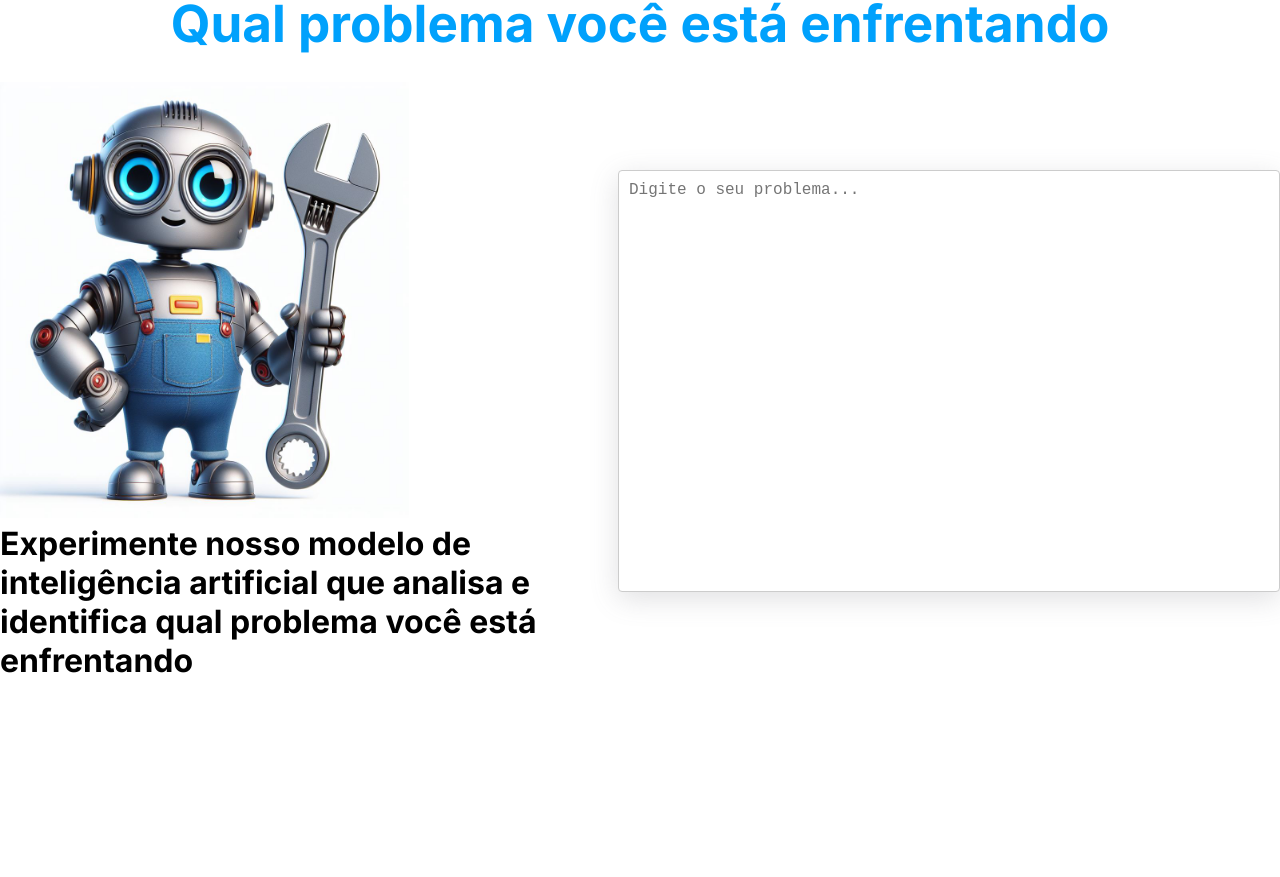
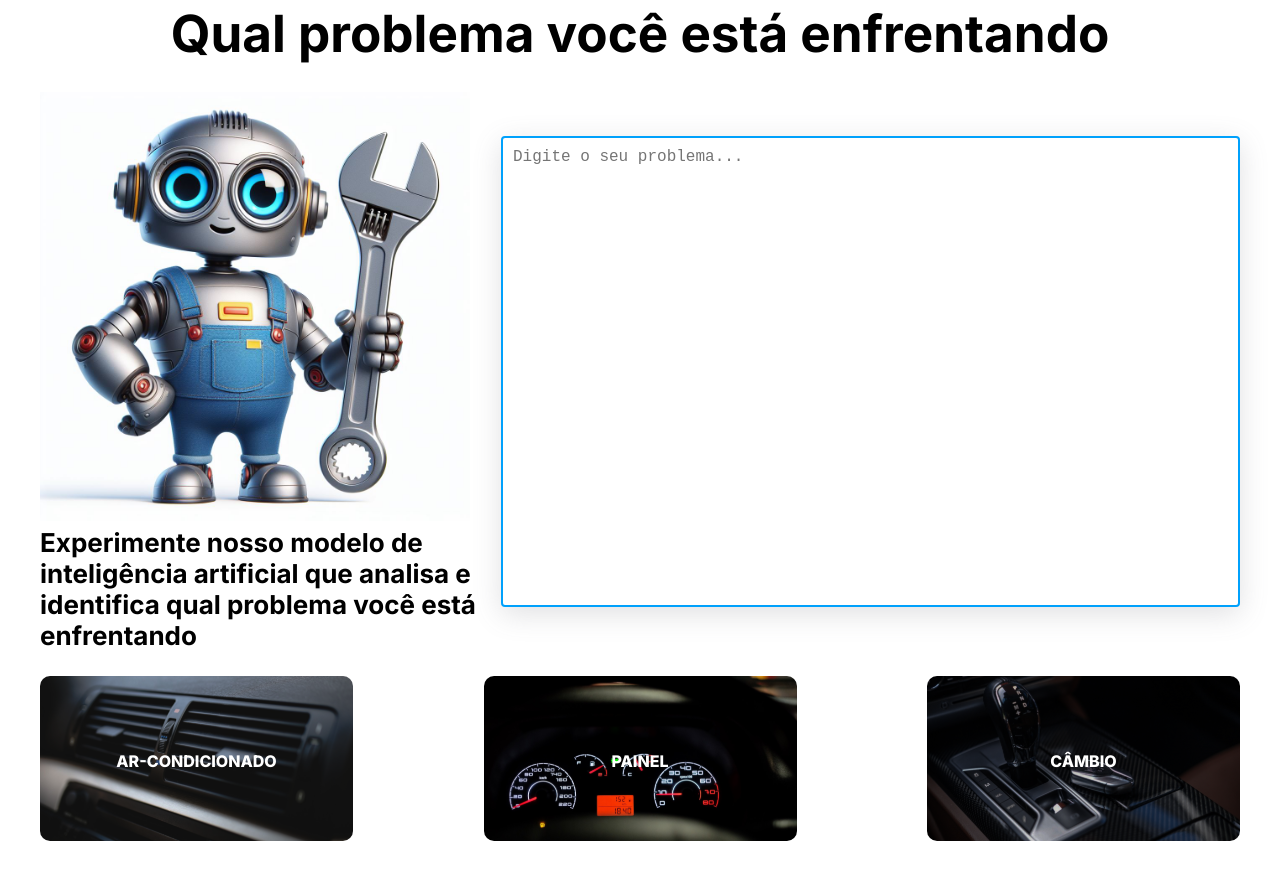
Before and after one commit to GabAraujo08/MecanicaAgil, a React (Vite) app in the folder mecanica-agil/: page / in a window 1280 px wide. Shown: the part 694-1571 px from the top of the page. Before the commit the page ends 1389 px from the top, so only its background shows below. Built offline with nearby package versions, Linux system fonts and the light colour scheme.

Commit message:
Finalizando a pagina principal :D

```diff
--- a/mecanica-agil/src/App.css
+++ b/mecanica-agil/src/App.css
@@ -6,5 +6,13 @@
     padding: 0;
     box-sizing: border-box;
     list-style: none;
+}
 
+.margem{
+    max-width: 1200px;
+    display: flex;
+    flex-direction: column;
+    align-items: center;
+
+    margin: 0 auto;
 }
--- a/mecanica-agil/src/App.tsx
+++ b/mecanica-agil/src/App.tsx
@@ -3,6 +3,9 @@ import Banner from './Componentes/PagPrincipal/Banner/Banner'
 import Beneficios from './Componentes/PagPrincipal/Beneficios/Beneficios'
 import Header from './Componentes/PagPrincipal/Header/Header'
 import Diagnostico from './Componentes/PagPrincipal/Diagnostico/Diagnostico'
+import Serviços from './Componentes/PagPrincipal/Serviços/Serviços'
+import Depoimento from './Componentes/PagPrincipal/Depoimento/Depoimento'
+import Footer from './Componentes/PagPrincipal/Footer/Footer'
 
 function App() {
   return (
@@ -10,8 +13,13 @@ function App() {
     <main className='global'>
     <Header />
     <Banner />
+    <section className='margem'>
     <Beneficios />
     <Diagnostico />
+    <Serviços />
+    <Depoimento />
+    <Footer />
+    </section>
     </main>
 
     </>
--- /dev/null
+++ b/mecanica-agil/src/Componentes/PagPrincipal/Depoimento/Depoimento.tsx
@@ -0,0 +1,27 @@
+import '../Depoimento/style.css'
+import ArrowLeft from '../../../assets/img/arrow-left.png'
+import ArrowRight from '../../../assets/img/arrow-right.png'
+
+const Depoimento = () => {
+        return (
+            <section id="depoimentos" className="depoimentos">
+                <i><img src={ArrowLeft} alt=""/></i>
+                <div className="depoimento">
+                    <h2>Conserto de ar-condicionado </h2>
+                    <p>“Com certeza voltarei a usar o serviço, me ajudou muito quando eu estava sem saber o que fazer para
+                        solucionar meu problema.”</p>
+                    <h3>Gabriel Araujo</h3>
+                </div>
+                <div className="depoimento">
+                    <h2>Direção hidraúlica</h2>
+                    <p>“O serviço foi prestado com rapidez, indo direto ao problema, consegui achar um lugar para levar meu
+                        carro e o preço cabe no bolso.”</p>
+                    <h3>Gabriel Araujo</h3>
+                </div>
+                <i><img src={ArrowRight} alt=""/></i>
+            </section>
+
+        )
+}
+
+export default Depoimento;
--- /dev/null
+++ b/mecanica-agil/src/Componentes/PagPrincipal/Depoimento/style.css
@@ -0,0 +1,18 @@
+main .depoimentos{
+    margin-top: 45px;
+    display: flex;
+    align-items: center;
+    font-family: 'Inter', sans-serif;
+}
+
+main .depoimentos .depoimento{
+    padding: 20px;
+    margin-left: 10px;
+    margin-right: 10px;
+    box-shadow: rgba(100, 100, 111, 0.2) 0px 7px 29px 0px;
+}
+
+i img{
+    width: 25px;
+    cursor: pointer;
+}
--- a/mecanica-agil/src/Componentes/PagPrincipal/Diagnostico/Diagnostico.tsx
+++ b/mecanica-agil/src/Componentes/PagPrincipal/Diagnostico/Diagnostico.tsx
@@ -5,7 +5,6 @@ const Diagnostico = () => {
     return (
         <section className="gerar-diagnostico">
             <h1>Qual problema você está enfrentando</h1>
-
             <div className="caixa-diagnostico">
                 <div className="img-e-texto">
                     <img src={Diag} alt=""/>
--- a/mecanica-agil/src/Componentes/PagPrincipal/Diagnostico/style.css
+++ b/mecanica-agil/src/Componentes/PagPrincipal/Diagnostico/style.css
@@ -4,6 +4,7 @@
 }
 
 .gerar-diagnostico h1{
+    color: #000;
     text-align: center;
     margin-top: 30px;
     margin-bottom: 30px;
@@ -11,15 +12,15 @@
 }
 
 .gerar-diagnostico div img{
-    width: 409px;
-    height: 436px;
+    width: 430px;
+    height: 429px;
 }
 
 .gerar-diagnostico div p{
     color: #000;
     text-align: left;
     font-family: 'Inter', sans-serif;
-    font-size: 32px;
+    font-size: 26px;
     font-style: normal;
     font-weight: 700;
     line-height: normal;
@@ -32,31 +33,16 @@
 }
 
 .gerar-diagnostico .caixa-diagnostico textarea{
-    width: 50%;
-    height: 400px;
+    width: 715px;
+    height: 447px;
 
-    border-radius: 10px;
+    border-radius: 15px;
     flex-shrink: 0;
     padding: 10px;
     font-size: 16px;
-    border: 1px solid #ccc;
+    border: 2px solid #00A1FC;
     border-radius: 4px;
     box-shadow: rgba(100, 100, 111, 0.2) 0px 7px 29px 0px;
     resize: none;
     position: relative;
 }
-
-.btn-gerar-diagnostico{
-    background-color: #354DB5;
-    color: #fff;
-    font-weight: 700;
-    border: 0;
-    font-family: 'Inter', sans-serif;
-    width: 95px;
-    height: 35px;
-    font-size: 14px;
-    border-radius: 5px;
-    align-items: center;
-    cursor: pointer;
-    transition: 0.3s;
-}
--- /dev/null
+++ b/mecanica-agil/src/Componentes/PagPrincipal/Footer/Footer.tsx
@@ -0,0 +1,36 @@
+import '../Footer/style.css'
+
+const Footer = () => {
+    return (
+        <footer>
+                <div className="conteudo-footer">
+                    <nav>
+                        <ul>
+                            <li>Produtos</li>
+                            <li>Nossa equipe</li>
+                            <li>Trabalhe conosco</li>
+                            <li>Seja um parceiro</li>
+                        </ul>
+                    </nav>
+                    <nav>
+                        <ul>
+                            <li>Informações</li>
+                            <li>SAC</li>
+                            <li>Blog</li>
+                            <li>Suporte</li>
+                        </ul>
+                    </nav>
+                    <nav>
+                        <ul>
+                            <li>Nosso negócio</li>
+                            <li>Sobre nós</li>
+                            <li>Cultura</li>
+                            <li>Entre em contato</li>
+                        </ul>
+                    </nav>
+                </div>
+        </footer>
+    )
+}
+
+export default Footer;
--- /dev/null
+++ b/mecanica-agil/src/Componentes/PagPrincipal/Footer/style.css
@@ -0,0 +1,18 @@
+footer{
+    height: 30vh;
+    width: 98vw;
+    display: flex;
+    align-items: center;
+    justify-content: center;
+}
+footer .conteudo-footer{
+    display: flex;
+    justify-content: space-between;
+    width: 50%;
+    align-items: center;
+    font-family: 'Inter', sans-serif;
+}
+
+footer .conteudo-footer nav ul li{
+    margin-bottom: 10px;
+}
--- /dev/null
+++ b/mecanica-agil/src/Componentes/PagPrincipal/Serviços/Serviços.tsx
@@ -0,0 +1,48 @@
+import '../Serviços/styles.css'
+import Ar from '../../../assets/img/ar-condicionado.svg'
+import Painel from '../../../assets/img/painel.svg'
+import Cambio from '../../../assets/img/cambio.svg'
+import Airbag from '../../../assets/img/airbag.svg'
+import Embreagem from '../../../assets/img/embreagem.svg'
+import Filtro from '../../../assets/img/filtro.svg'
+
+
+const Serviços = () => {
+    return (
+        <section id="servicos" className="servicos">
+            <div className="caixa-servico">
+                <div className="servico">
+                    <img src= {Ar} alt=""/>
+                    <p>AR-CONDICIONADO</p>
+                </div>
+                <div className="servico">
+                    <img src={Painel} alt=""/>
+                    <p>PAINEL </p>
+                </div>
+                <div className="servico">
+                    <img src={Cambio} alt=""/>
+                    <p>CÂMBIO</p>
+                </div>
+                <div className="servico">
+                    <img src={Airbag} alt=""/>
+                    <p>AIRBAG</p>
+                </div>
+                <div className="servico">
+                    <img src={Embreagem} alt=""/>
+                    <p>EMBREAGEM</p>
+                </div>
+                <div className="servico">
+                    <img src={Filtro} alt=""/>
+                    <p>FILTRO</p>
+                </div>
+            </div>
+
+            <button>
+                Ver mais
+            </button>
+        </section>
+
+    );
+}
+
+export default Serviços;
--- /dev/null
+++ b/mecanica-agil/src/Componentes/PagPrincipal/Serviços/styles.css
@@ -0,0 +1,63 @@
+main .servicos{
+    display: flex;
+    flex-direction: column;
+    font-family: 'Inter', sans-serif;
+    align-items: center;
+
+}
+
+main .servicos .caixa-servico{
+    display: flex;
+    flex-wrap: wrap;
+    max-width: 1240px;
+    justify-content: space-between;
+}
+main .servicos .caixa-servico .servico{
+    margin-bottom: 50px;
+    position: relative;
+    cursor: pointer;
+    transition: transform 0.3s; /* Adiciona transição para o efeito de escala */
+}
+
+main .servicos .caixa-servico .servico:hover {
+    transform: scale(1.1); /* Aumenta a escala em 10% ao passar o mouse */
+}
+main .servicos .caixa-servico .servico p{
+
+    position: absolute;
+    top: 50%;
+    left: 50%;
+    transform: translate(-50%, -50%);
+    font-weight: 800;
+    color: #fff;
+    white-space: nowrap; /* Evita que o texto seja quebrado */
+}
+main .servicos .caixa-servico .servico img{
+    border-radius: 10px;
+}
+
+
+
+
+main .servicos button{
+    background-color: transparent;
+    font-family: 'Inter', sans-serif;
+    width: 95px;
+    /* padding: 0px; */
+    height: 35px;
+    font-size: 14px;
+    border-radius: 5px;
+    border: 1px solid #354DB5;
+    align-items: center;
+    color: #354DB5;
+    font-weight: 600;
+    cursor: pointer;
+    transition: 0.3s;
+}
+
+main .servicos button:hover{
+    background-color: #354DB5;
+    color: #fff;
+    font-weight: 700;
+    border: 0;
+}
```
